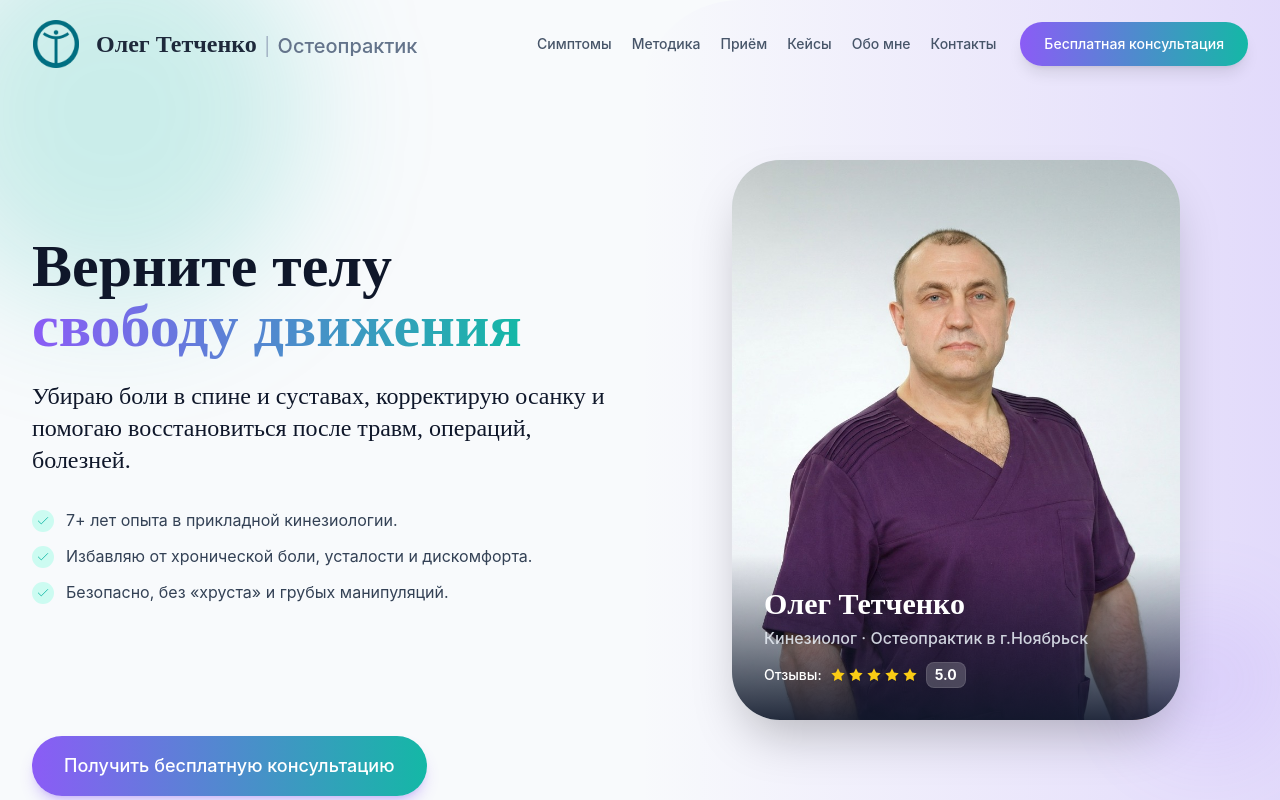
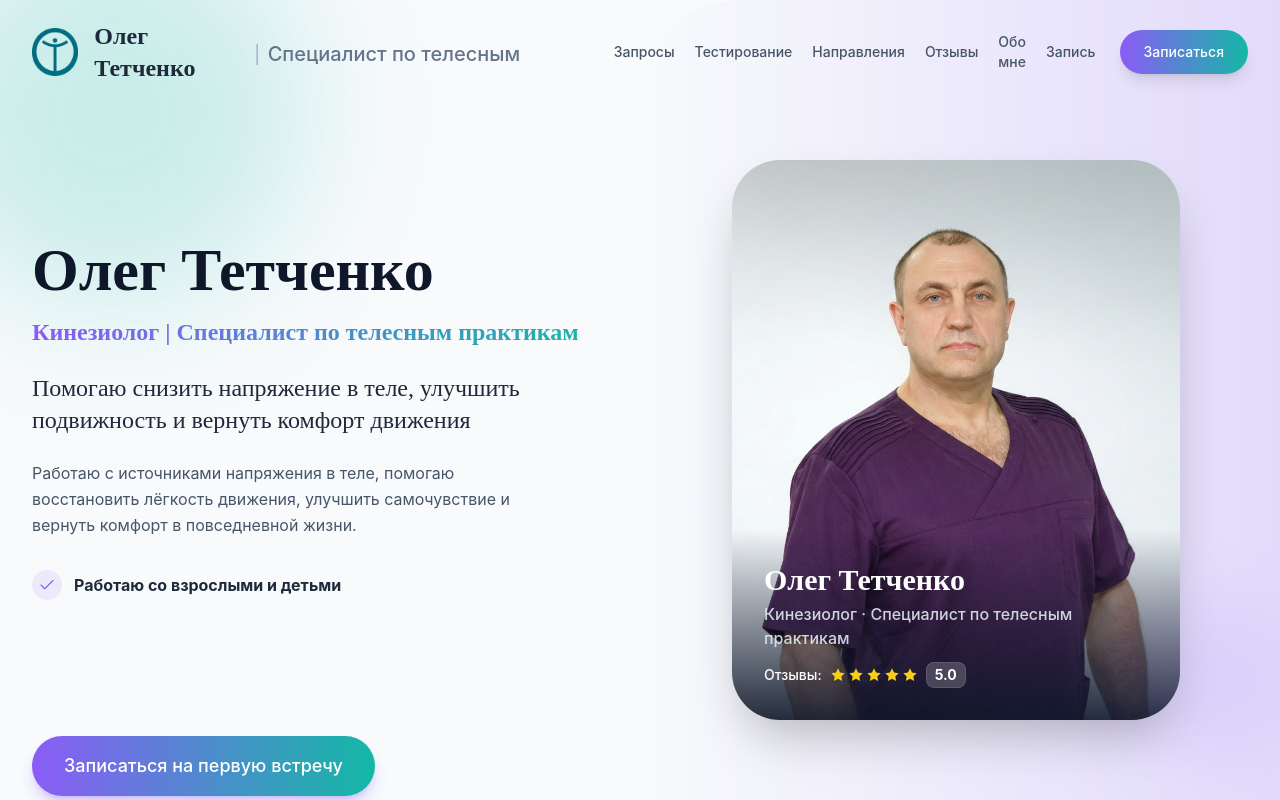
Before and after one commit to TonyGoodMan123/OlegTetchenko, a React (Vite) app: page / in a window 1280 px wide. Shown: the top 800 px of the page. Built offline with nearby package versions, Linux system fonts and the light colour scheme; a web font is replaced by a local one.

Commit message:
feat: update header and hero anti-med positioning

```diff
--- a/src/components/Header.jsx
+++ b/src/components/Header.jsx
@@ -19,12 +19,12 @@ const Header = ({ onOpenModal }) => {
     };
 
     const navItems = [
-        { name: 'Симптомы', id: 'problems' },
-        { name: 'Методика', id: 'method' },
-        { name: 'Приём', id: 'steps' },
-        { name: 'Кейсы', id: 'cases' },
+        { name: 'Запросы', id: 'problems' },
+        { name: 'Тестирование', id: 'method' },
+        { name: 'Направления', id: 'steps' },
+        { name: 'Отзывы', id: 'cases' },
         { name: 'Обо мне', id: 'about' },
-        { name: 'Контакты', id: 'contacts' },
+        { name: 'Запись', id: 'contacts' },
     ];
 
     return (
@@ -40,7 +40,7 @@ const Header = ({ onOpenModal }) => {
                         <span className="font-sans font-medium text-slate-500 text-sm md:text-xl inline-grid h-[1.2em] overflow-hidden">
                             <span className="animate-slide-up-words">
                                 <span className="block h-[1.2em]">Кинезиолог</span>
-                                <span className="block h-[1.2em]">Остеопрактик</span>
+                                <span className="block h-[1.2em]">Специалист по телесным практикам</span>
                                 <span className="block h-[1.2em]">Кинезиолог</span>
                             </span>
                         </span>
@@ -57,7 +57,7 @@ const Header = ({ onOpenModal }) => {
                     </nav>
 
                     <Button onClick={onOpenModal} variant="primary" className="py-2 px-4 text-sm">
-                        Бесплатная консультация
+                        Записаться
                     </Button>
                 </div>
 
@@ -74,7 +74,7 @@ const Header = ({ onOpenModal }) => {
                         </button>
                     ))}
                     <Button onClick={() => { setIsMenuOpen(false); onOpenModal(); }} className="w-full mt-4">
-                        Получить консультацию
+                        Записаться
                     </Button>
                 </div>
             )}
--- a/src/components/Hero.jsx
+++ b/src/components/Hero.jsx
@@ -2,38 +2,35 @@ import React from 'react';
 import { Star, Check } from './ui/icons';
 import Button from './ui/Button';
 
-const Hero = ({ onOpenModal }) => (
+const Hero = () => (
     <section className="relative pt-32 pb-20 md:pt-40 md:pb-28 px-4 md:px-8 overflow-hidden">
         <div className="absolute top-0 right-0 w-1/2 h-full bg-gradient-to-l from-brand-purple/20 to-transparent -z-10 rounded-l-[100px]"></div>
         <div className="absolute -top-20 -left-20 w-96 h-96 bg-brand-teal/20 rounded-full blur-3xl -z-10"></div>
 
         <div className="max-w-7xl mx-auto grid md:grid-cols-2 gap-12 items-center">
             <div className="order-1 md:order-1">
-                <h1 className="text-4xl md:text-5xl lg:text-6xl font-serif font-bold text-slate-900 leading-[1.15] mb-6">
-                    Верните телу <br />
-                    <span className="gradient-text">свободу движения</span>
+                <h1 className="text-4xl md:text-5xl lg:text-6xl font-serif font-bold text-slate-900 leading-[1.15] mb-4">
+                    Олег Тетченко
                 </h1>
+                <p className="text-xl md:text-2xl font-serif font-bold gradient-text mb-6">
+                    Кинезиолог | Специалист по телесным практикам
+                </p>
 
                 <div className="mb-8 space-y-6">
-                    <p className="text-xl md:text-2xl font-serif font-medium text-slate-900 leading-tight">
-                        Убираю боли в спине и суставах, корректирую осанку и помогаю восстановиться после травм, операций, болезней.
+                    <p className="text-xl md:text-2xl font-serif font-medium text-slate-800 leading-tight">
+                        Помогаю снизить напряжение в теле, улучшить подвижность и вернуть комфорт движения
+                    </p>
+                    <p className="text-slate-600 leading-relaxed max-w-lg">
+                        Работаю с источниками напряжения в теле, помогаю восстановить лёгкость движения, улучшить самочувствие и вернуть комфорт в повседневной жизни.
                     </p>
                 </div>
 
-                <ul className="space-y-3 mb-10">
-                    {[
-                        "7+ лет опыта в прикладной кинезиологии.",
-                        "Избавляю от хронической боли, усталости и дискомфорта.",
-                        "Безопасно, без «хруста» и грубых манипуляций."
-                    ].map((item, i) => (
-                        <li key={i} className="flex items-start text-slate-700">
-                            <div className="bg-teal-100 text-brand-teal rounded-full p-1 mr-3 mt-0.5 flex-shrink-0">
-                                <Check size={14} />
-                            </div>
-                            {item}
-                        </li>
-                    ))}
-                </ul>
+                <div className="flex items-center gap-3 mb-10 text-slate-800 font-bold">
+                    <div className="bg-brand-purple/10 text-brand-purple rounded-full p-1.5 flex-shrink-0">
+                        <Check size={18} />
+                    </div>
+                    Работаю со взрослыми и детьми
+                </div>
             </div>
 
             <div className="order-2 md:order-2 relative flex justify-center md:block">
@@ -48,7 +45,7 @@ const Hero = ({ onOpenModal }) => (
                     />
                     <div className="absolute bottom-0 left-0 right-0 bg-gradient-to-t from-slate-900/90 to-transparent p-6 md:p-8 pt-24">
                         <h3 className="text-white font-serif text-2xl md:text-3xl font-bold leading-tight mb-1">Олег Тетченко</h3>
-                        <p className="text-slate-200 text-sm md:text-base font-medium opacity-90">Кинезиолог · Остеопрактик в г.Ноябрьск</p>
+                        <p className="text-slate-200 text-sm md:text-base font-medium opacity-90">Кинезиолог · Специалист по телесным практикам</p>
                         <div className="flex items-center gap-2 mt-3">
                             <span className="text-white text-xs md:text-sm font-medium">Отзывы:</span>
                             <div className="flex text-yellow-400">
@@ -64,11 +61,22 @@ const Hero = ({ onOpenModal }) => (
             </div>
 
             <div className="order-3 md:col-start-1 md:-mt-8">
-                <div className="flex flex-col sm:flex-row gap-4">
-                    <div className="flex flex-col">
-                        <Button id="hero-cta-button" onClick={onOpenModal} className="text-lg px-8 py-4 shadow-brand-purple/30">
-                            Получить бесплатную консультацию
+                <div className="flex flex-col sm:flex-row items-center sm:items-start gap-6">
+                    <div className="flex flex-col gap-4">
+                        <Button
+                            id="hero-cta-button"
+                            onClick={() => document.getElementById('contacts')?.scrollIntoView({ behavior: 'smooth' })}
+                            className="text-lg px-8 py-4 shadow-brand-purple/30"
+                        >
+                            Записаться на первую встречу
                         </Button>
+                        <a
+                            href="tel:+79320990444"
+                            className="flex items-center gap-2 text-slate-600 hover:text-brand-purple transition-colors font-bold px-4"
+                        >
+                            <span className="text-sm opacity-60 font-normal">Телефон:</span>
+                            +7 932 099 0444
+                        </a>
                     </div>
                 </div>
             </div>
```
